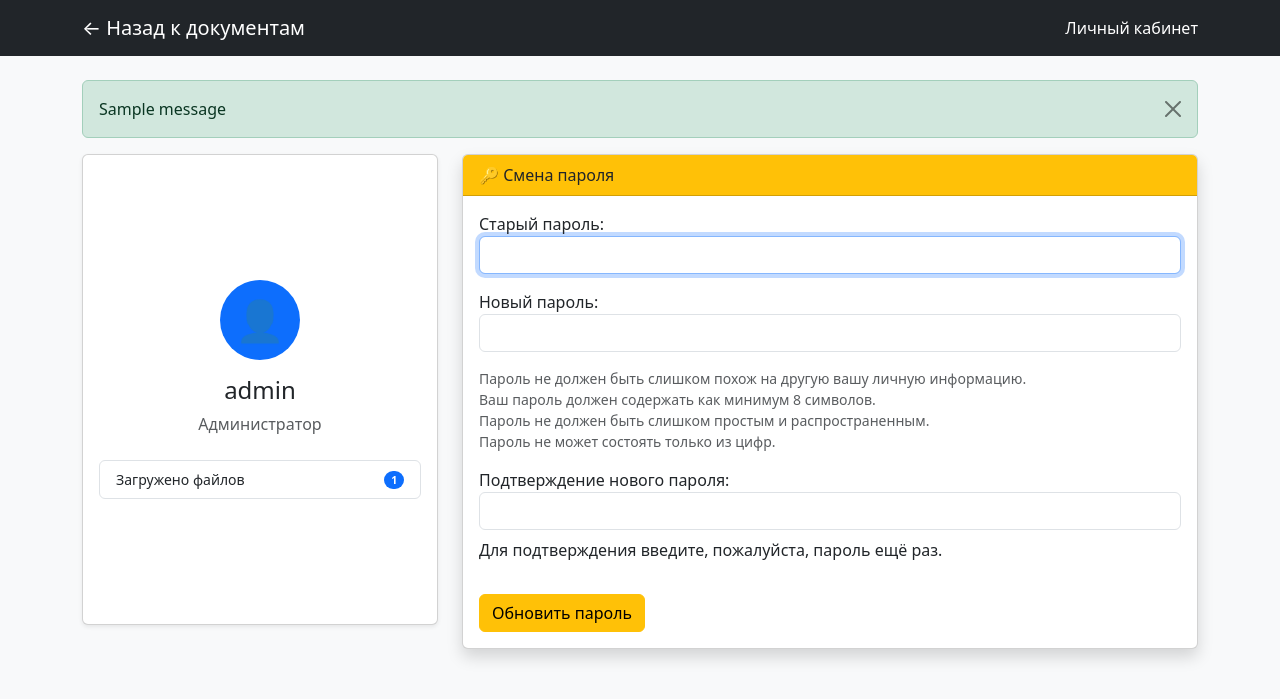
After one commit to baukerrrr/DocuGuard, a Django app: page /profile/ in a window 1280 px wide. The commit adds this page. Shown: the top 699 px of the page. Run offline with Django 5.2, Linux system fonts and the light colour scheme; a user stored in the database is signed in; tables that the repository leaves empty hold one stand-in row (values such as "Sample post"); one stand-in notice (Sample message) is shown.

Commit message:
обавлен красивый ичный кабинет со сменой пароля

```diff
--- a/archive_system/archive_system/urls.py
+++ b/archive_system/archive_system/urls.py
@@ -2,9 +2,9 @@ from django.contrib import admin
 from django.urls import path
 from django.conf import settings
 from django.conf.urls.static import static
-from core.views import document_list, login_view, logout_view, upload_document # <-- Добавили upload_document
 
-from core.views import document_list, login_view, logout_view, upload_document, delete_document # <-- добавили delete_document
+# Вот в этой строке не хватало 'profile_view' в конце
+from core.views import document_list, login_view, logout_view, upload_document, delete_document, profile_view
 
 urlpatterns = [
     path('admin/', admin.site.urls),
@@ -13,6 +13,7 @@ urlpatterns = [
     path('logout/', logout_view, name='logout'),
     path('upload/', upload_document, name='upload'),
     path('delete/<int:doc_id>/', delete_document, name='delete_document'),
+    path('profile/', profile_view, name='profile'),
 ]
 
 if settings.DEBUG:
--- a/archive_system/core/templates/core/document_list.html
+++ b/archive_system/core/templates/core/document_list.html
@@ -13,7 +13,9 @@
 
         <div>
             {% if user.is_authenticated %}
-                <span class="text-white me-3">Привет, {{ user.username }}!</span>
+                <a href="{% url 'profile' %}" class="text-white me-3 text-decoration-none fw-bold" title="Открыть личный кабинет">
+                    👤 {{ user.username }}
+                </a>
                 <form action="{% url 'logout' %}" method="post" style="display:inline;">
                     {% csrf_token %}
                     <button class="btn btn-sm btn-outline-light">Выйти</button>
--- /dev/null
+++ b/archive_system/core/templates/core/profile.html
@@ -0,0 +1,84 @@
+<!DOCTYPE html>
+<html lang="ru">
+<head>
+    <meta charset="UTF-8">
+    <title>Личный кабинет | DocuGuard</title>
+    <link href="https://cdn.jsdelivr.net/npm/bootstrap@5.3.0/dist/css/bootstrap.min.css" rel="stylesheet">
+</head>
+<body class="bg-light">
+
+<nav class="navbar navbar-dark bg-dark mb-4">
+    <div class="container">
+        <a class="navbar-brand" href="{% url 'home' %}">← Назад к документам</a>
+        <span class="text-white">Личный кабинет</span>
+    </div>
+</nav>
+
+<div class="container">
+
+    {% if messages %}
+        {% for message in messages %}
+            <div class="alert alert-success alert-dismissible fade show" role="alert">
+                {{ message }}
+                <button type="button" class="btn-close" data-bs-dismiss="alert" aria-label="Close"></button>
+            </div>
+        {% endfor %}
+    {% endif %}
+
+    <div class="row">
+
+        <div class="col-md-4 mb-4">
+            <div class="card shadow-sm text-center h-100">
+                <div class="card-body d-flex flex-column justify-content-center align-items-center">
+                    <div class="bg-primary text-white rounded-circle d-flex align-items-center justify-content-center mb-3" style="width: 80px; height: 80px; font-size: 40px;">
+                        👤
+                    </div>
+
+                    <h4 class="card-title">{{ user.username }}</h4>
+                    <p class="text-muted mb-4">
+                        {% if user.is_superuser %} Администратор {% else %} Сотрудник {% endif %}
+                    </p>
+
+                    <ul class="list-group w-100 text-start">
+                        <li class="list-group-item d-flex justify-content-between align-items-center">
+                            Загружено файлов
+                            <span class="badge bg-primary rounded-pill">{{ docs_count }}</span>
+                        </li>
+                    </ul>
+                </div>
+            </div>
+        </div>
+
+        <div class="col-md-8">
+            <div class="card shadow">
+                <div class="card-header bg-warning text-dark">
+                    🔑 Смена пароля
+                </div>
+                <div class="card-body">
+                    <form method="post">
+                        {% csrf_token %}
+
+                        {{ form.as_p }}
+
+                        <button type="submit" class="btn btn-warning mt-3">Обновить пароль</button>
+                    </form>
+                </div>
+            </div>
+        </div>
+
+    </div>
+</div>
+
+<script src="https://cdn.jsdelivr.net/npm/bootstrap@5.3.0/dist/js/bootstrap.bundle.min.js"></script>
+<script>
+    // Добавляем стили Bootstrap к полям Django
+    document.querySelectorAll('input').forEach(input => {
+        input.classList.add('form-control', 'mb-2');
+    });
+    document.querySelectorAll('ul').forEach(ul => {
+        ul.classList.add('list-unstyled', 'small', 'text-muted');
+    });
+</script>
+
+</body>
+</html>
--- a/archive_system/core/views.py
+++ b/archive_system/core/views.py
@@ -5,7 +5,9 @@ from django.contrib.auth.forms import AuthenticationForm
 from django.contrib.auth.decorators import login_required
 from .models import Document, Category
 from .forms import DocumentForm
-
+from django.contrib.auth.forms import PasswordChangeForm
+from django.contrib.auth import update_session_auth_hash
+from django.contrib import messages
 
 # 1. ФУНКЦИЯ ВХОДА (Login)
 def login_view(request):
@@ -93,3 +95,26 @@ def delete_document(request, doc_id):
 
     # Возвращаемся на главную
     return redirect('home')
+
+# 6. ЛИЧНЫЙ КАБИНЕТ
+@login_required
+def profile_view(request):
+    # Считаем, сколько файлов загрузил этот пользователь
+    docs_count = Document.objects.filter(uploaded_by=request.user).count()
+
+    # Логика смены пароля
+    if request.method == 'POST':
+        form = PasswordChangeForm(request.user, request.POST)
+        if form.is_valid():
+            user = form.save()
+            # Важно! Обновляем сессию, иначе пользователя выкинет после смены пароля
+            update_session_auth_hash(request, user)
+            messages.success(request, 'Ваш пароль был успешно изменен!')
+            return redirect('profile')
+    else:
+        form = PasswordChangeForm(request.user)
+
+    return render(request, 'core/profile.html', {
+        'form': form,
+        'docs_count': docs_count
+    })
```
Also changed, not shown: archive_system/db.sqlite3.
